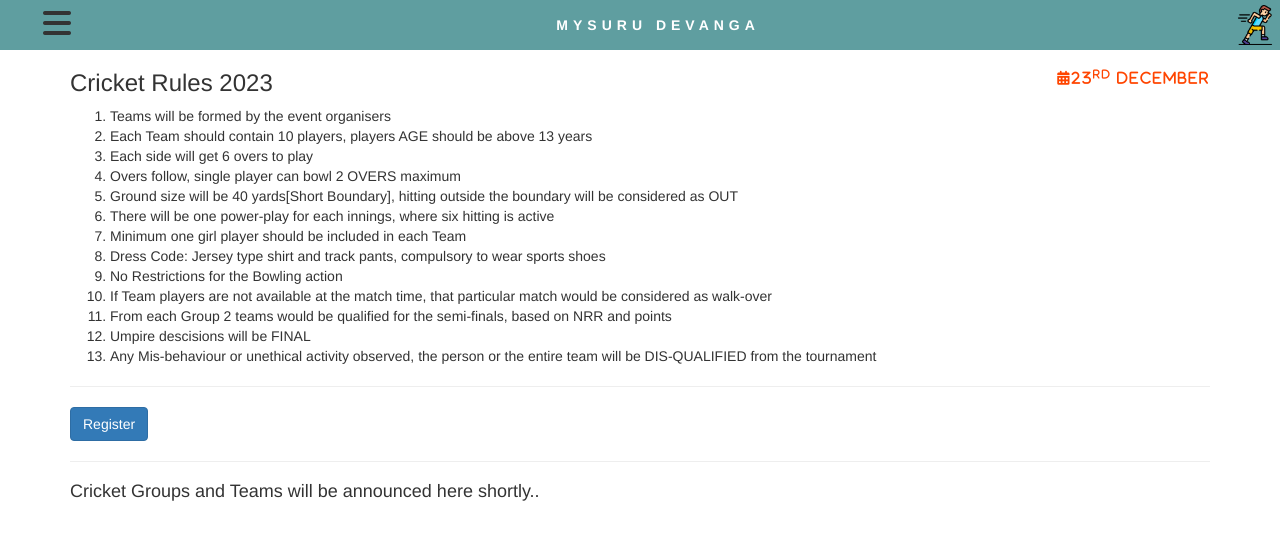
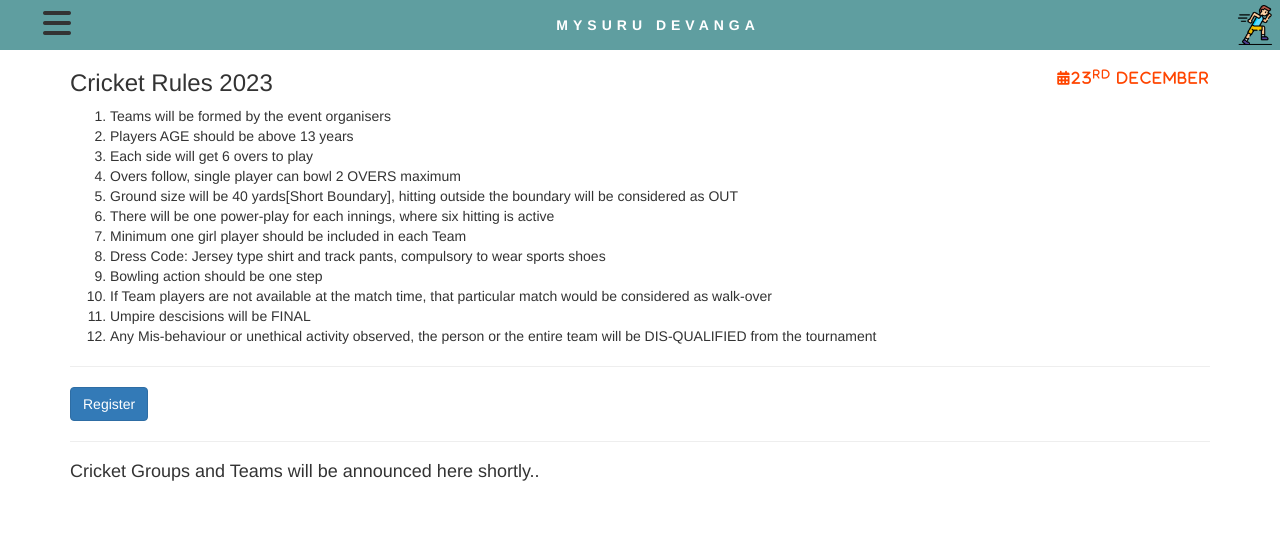
Before and after one commit to sagar-shivappa/SportsClient, an Angular app: page /cricket in a window 1280 px wide. Shown: the top 540 px of the page. Built offline with nearby package versions, Linux system fonts and the light colour scheme.

Commit message:
underline

```diff
--- a/src/app/registeration/register-form/register-form.component.scss
+++ b/src/app/registeration/register-form/register-form.component.scss
@@ -25,3 +25,6 @@ img {
   width: 20px;
   height: 100%;
 }
+a {
+  text-decoration: underline;
+}
--- a/src/shared/configurations/cricket-rules.ts
+++ b/src/shared/configurations/cricket-rules.ts
@@ -1,15 +1,14 @@
 export const cricketRules = [
   'Teams will be formed by the event organisers',
-  'Each Team should contain 10 players, players AGE should be above 13 years',
+  'Players AGE should be above 13 years',
   'Each side will get 6 overs to play',
   'Overs follow, single player can bowl 2 OVERS maximum',
   'Ground size will be 40 yards[Short Boundary], hitting outside the boundary will be considered as OUT',
   'There will be one power-play for each innings, where six hitting is active',
   'Minimum one girl player should be included in each Team',
   'Dress Code: Jersey type shirt and track pants, compulsory to wear sports shoes',
-  'No Restrictions for the Bowling action',
+  'Bowling action should be one step',
   'If Team players are not available at the match time, that particular match would be considered as walk-over',
-  'From each Group 2 teams would be qualified for the semi-finals, based on NRR and points',
   'Umpire descisions will be FINAL',
   'Any Mis-behaviour or unethical activity observed, the person or the entire team will be DIS-QUALIFIED from the tournament ',
 ];
```
